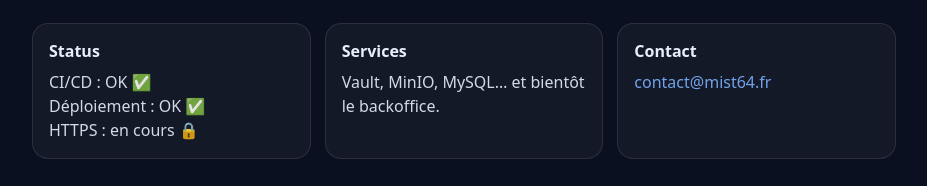
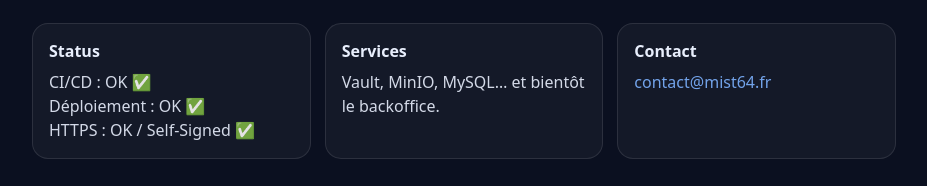
Before and after one commit to vincilab-fr/cloud-vincilab-backoffice-API, a website: page index.html in a window 1280 px wide. Shown: the part 140-326 px from the top of the page, without its empty margins (176-1103 px from the left). Drawn offline with Linux system fonts and the light colour scheme.

Commit message:
Update HTTPS status in index.html to reflect self-signed certificate

```diff
--- a/index.html
+++ b/index.html
@@ -16,7 +16,7 @@
     <section class="cards">
         <article class="card">
             <h2>Status</h2>
-            <p>CI/CD : OK ✅<br>Déploiement : OK ✅<br>HTTPS : en cours 🔒</p>
+            <p>CI/CD : OK ✅<br>Déploiement : OK ✅<br>HTTPS : OK / Self-Signed ✅</p>
         </article>
 
         <article class="card">
```
